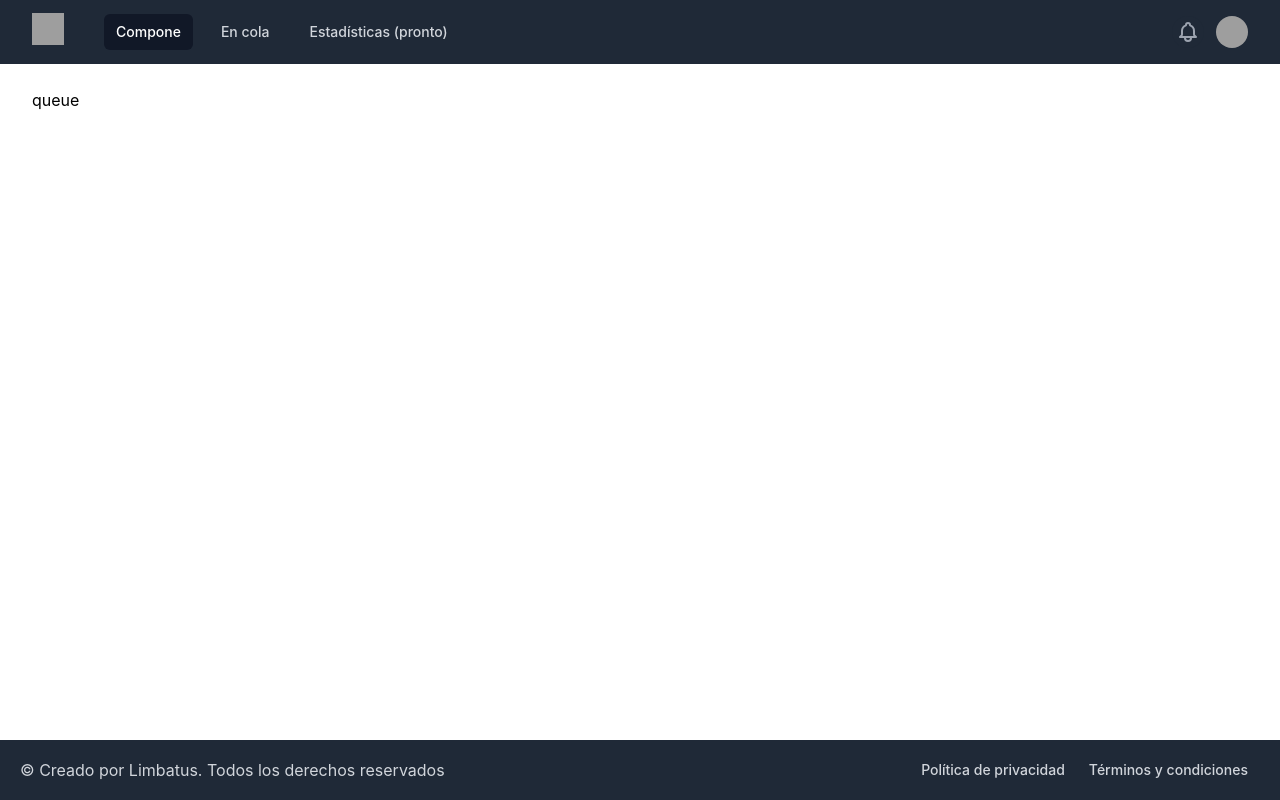
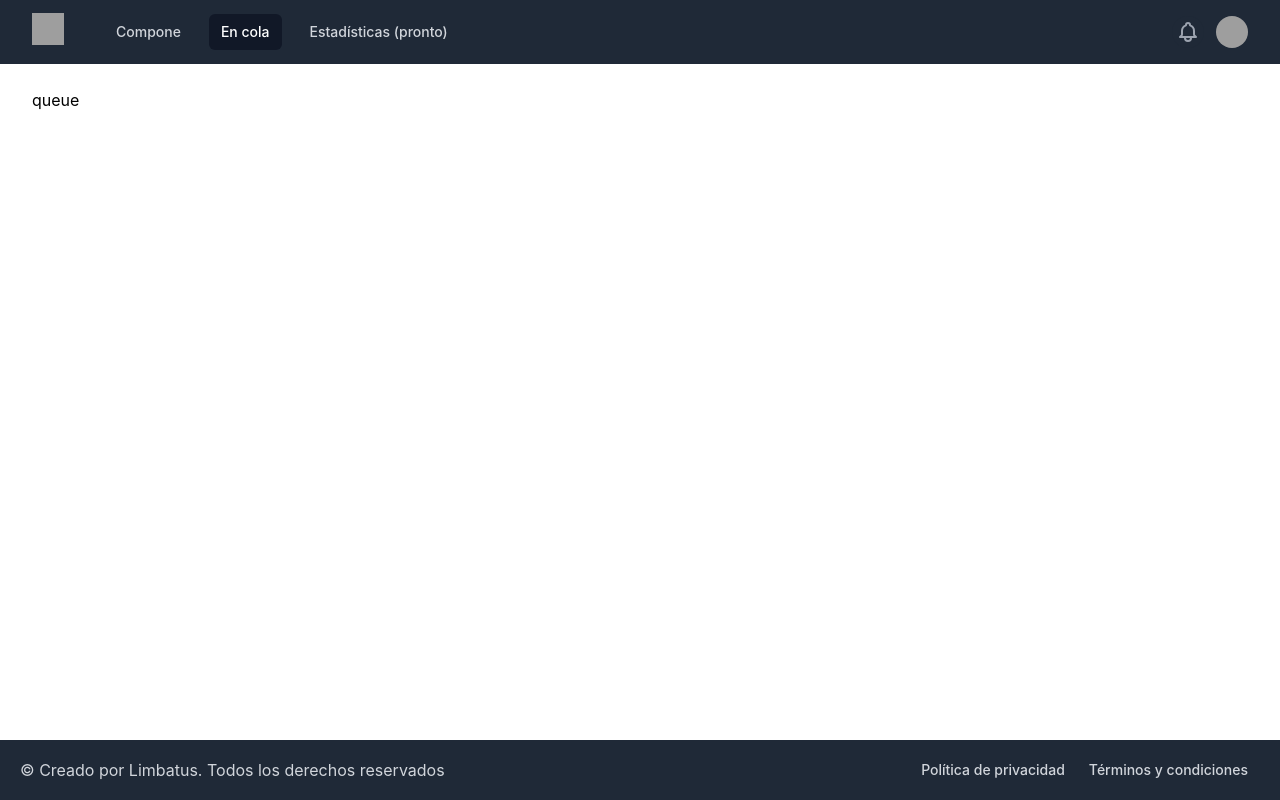
Before and after one commit to ragnarok22/threadly, a Next.js app: page /queue in a window 1280 px wide. Built offline with nearby package versions, Linux system fonts and the light colour scheme; grey boxes are pictures that could not be loaded.

Commit message:
feat: resaltando el navbar seleccionado

```diff
--- /dev/null
+++ b/components/navbar/NavLink.jsx
@@ -0,0 +1,27 @@
+import { useRouter } from 'next/router'
+import { classNames } from '../utils'
+
+export const NavLink = ({ children, href}) => {
+  const router = useRouter()
+  const isCurrent = router.asPath === href
+
+  const handleClick = (e) => {
+    e.preventDefault()
+    router.push(href)
+  }
+  return (
+    <a
+      href={href}
+      onClick={handleClick}
+      className={classNames(
+        isCurrent
+          ? 'bg-gray-900 text-white'
+          : 'text-gray-300 hover:bg-gray-700 hover:text-white',
+        'px-3 py-2 rounded-md text-sm font-medium'
+      )}
+      aria-current={isCurrent ? 'page' : undefined}
+    >
+      {children}
+    </a>
+  )
+}
--- a/components/navbar/index.jsx
+++ b/components/navbar/index.jsx
@@ -4,16 +4,14 @@ import Image from 'next/image'
 import { Disclosure, Menu, Transition } from '@headlessui/react'
 import { BellIcon, MenuIcon, XIcon } from '@heroicons/react/outline'
 import { navigation, userNavigation } from './routes'
+import { NavLink } from './NavLink'
+import { classNames } from '../utils'
 
 const user = {
   name: 'Reinier Hernández',
   username: '@RagnarokReinier',
   imageUrl:
     'https://pbs.twimg.com/profile_images/1452697085745061889/_TKL0bmR_400x400.png',
-}
-
-function classNames(...classes) {
-  return classes.filter(Boolean).join(' ')
 }
 
 export const Sidebar = () => (
@@ -35,19 +33,9 @@ export const Sidebar = () => (
               <div className="hidden md:block">
                 <div className="ml-10 flex items-baseline space-x-4">
                   {navigation.map((item) => (
-                    <Link key={item.name} href={item.href}>
-                      <a
-                        className={classNames(
-                          item.current
-                            ? 'bg-gray-900 text-white'
-                            : 'text-gray-300 hover:bg-gray-700 hover:text-white',
-                          'px-3 py-2 rounded-md text-sm font-medium'
-                        )}
-                        aria-current={item.current ? 'page' : undefined}
-                      >
-                        {item.name}
-                      </a>
-                    </Link>
+                    <NavLink key={item.name} href={item.href}>
+                      {item.name}
+                    </NavLink>
                   ))}
                 </div>
               </div>
@@ -67,7 +55,7 @@ export const Sidebar = () => (
                   <div>
                     <Menu.Button className="max-w-xs bg-gray-800 rounded-full flex items-center text-sm focus:outline-none focus:ring-2 focus:ring-offset-2 focus:ring-offset-gray-800 focus:ring-white">
                       <span className="sr-only">Open user menu</span>
-                      <img className="h-8 w-8 rounded-full" src={user.imageUrl} alt="" layout='fill' />
+                      <img className="h-8 w-8 rounded-full" src={user.imageUrl} alt="profile picture" width="3rem" height="3rem" />
                     </Menu.Button>
                   </div>
                   <Transition
--- /dev/null
+++ b/components/utils.js
@@ -0,0 +1,3 @@
+export function classNames(...classes) {
+  return classes.filter(Boolean).join(' ')
+}
```
